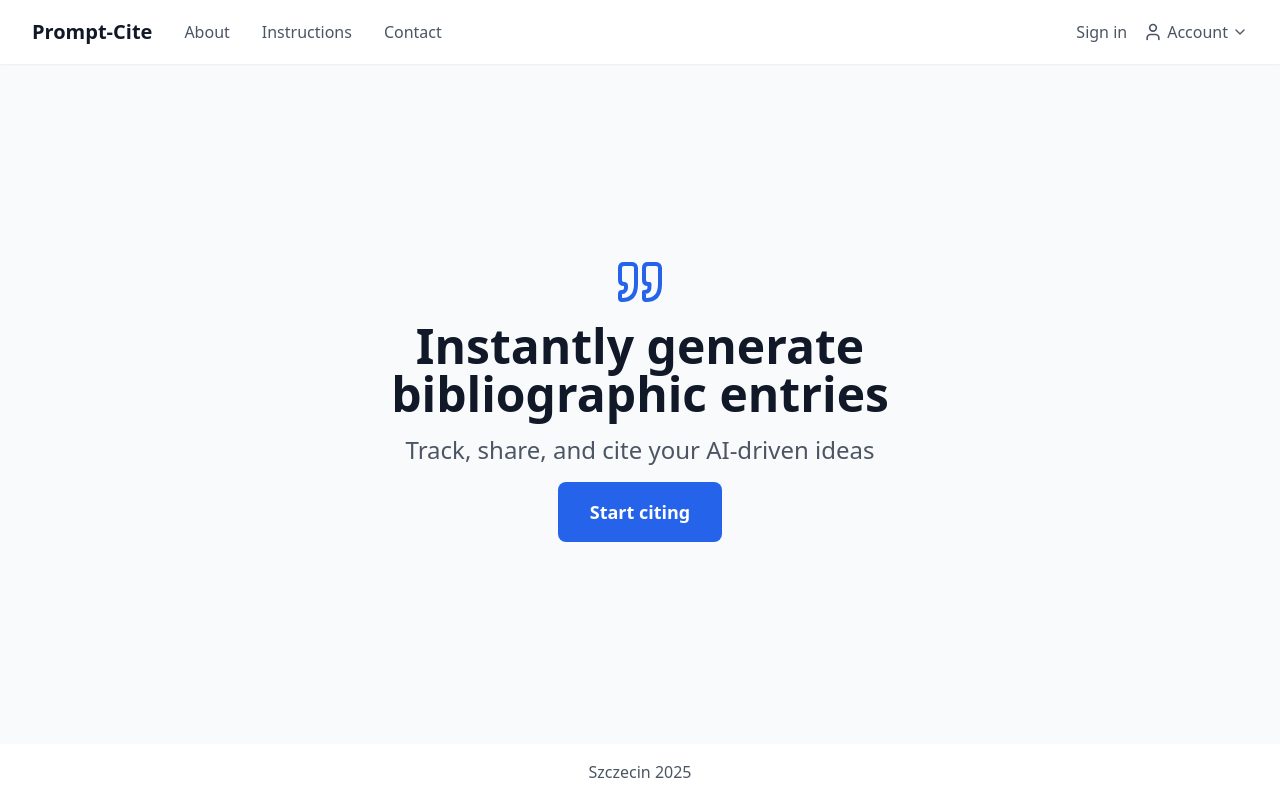
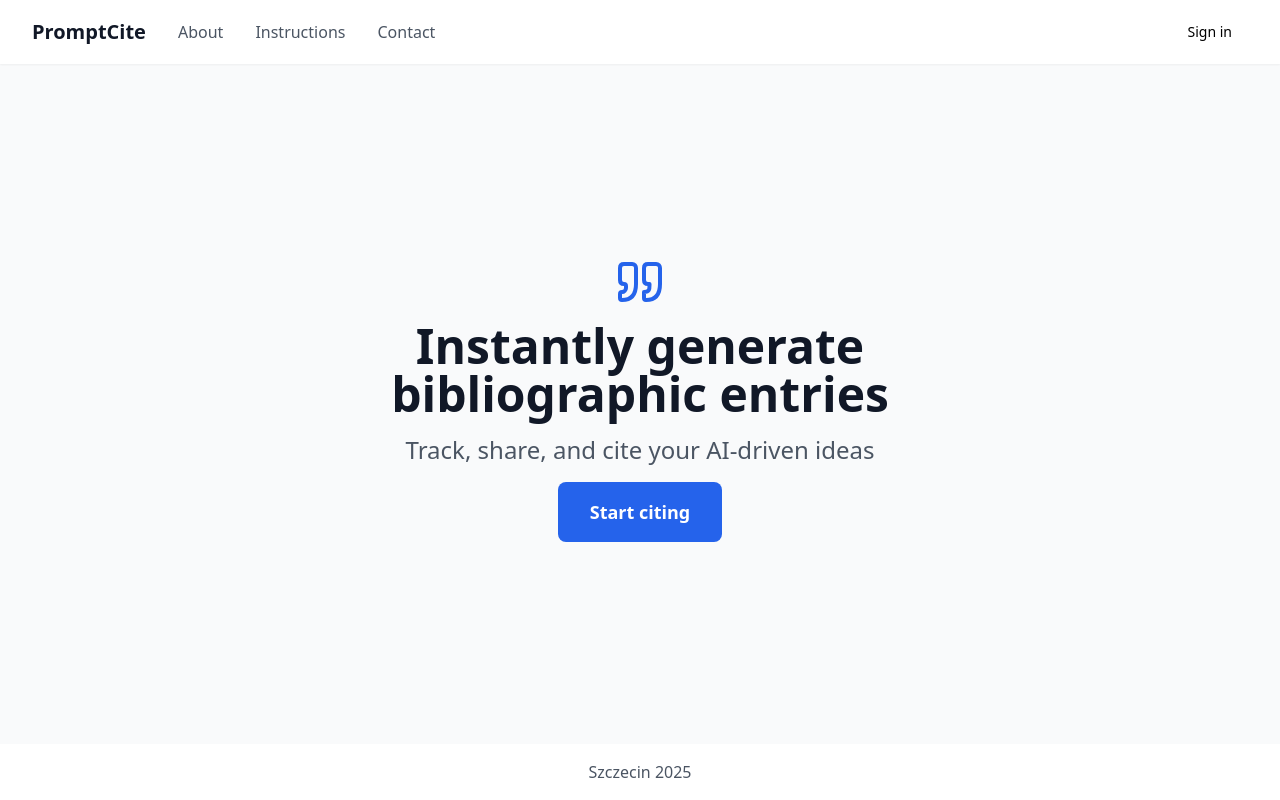
Before and after one commit to tuPeWu/promptcite, a React (Vite) app in the folder project/: page / in a window 1280 px wide. Built offline with nearby package versions, Linux system fonts and the light colour scheme.

Commit message:
DropDown Menu, main.tsx modified

```diff
--- /dev/null
+++ b/project/src/components/AccountDropdown.tsx
@@ -0,0 +1,67 @@
+import { useAuth0 } from '@auth0/auth0-react';
+import { useState } from 'react';
+import { Link } from 'react-router-dom';
+
+export default function AccountDropdown() {
+  const { isAuthenticated, loginWithRedirect, logout, user, isLoading } = useAuth0();
+  const [isOpen, setIsOpen] = useState(false);
+
+  if (isLoading) return null;
+
+  if (!isAuthenticated) {
+    return (
+      <button
+        className="text-sm px-4 py-2 rounded hover:underline"
+        onClick={() => loginWithRedirect()}
+      >
+        Sign in
+      </button>
+    );
+  }
+
+  return (
+    <div className="relative inline-block text-left">
+      <button
+        onClick={() => setIsOpen((prev) => !prev)}
+        className="flex items-center gap-2 px-4 py-2 rounded hover:bg-gray-100"
+      >
+        <span className="text-sm">{user?.name || user?.email}</span>
+        <svg
+          className="w-4 h-4"
+          fill="none"
+          stroke="currentColor"
+          viewBox="0 0 24 24"
+        >
+          <path strokeLinecap="round" strokeLinejoin="round" strokeWidth={2} d="M19 9l-7 7-7-7" />
+        </svg>
+      </button>
+
+      {isOpen && (
+        <div className="absolute right-0 mt-2 w-48 bg-white border shadow-md rounded z-50">
+          <Link
+            to="/settings"
+            className="block px-4 py-2 text-sm hover:bg-gray-100"
+            onClick={() => setIsOpen(false)}
+          >
+            Settings
+          </Link>
+          <Link
+            to="/my-prompts"
+            className="block px-4 py-2 text-sm hover:bg-gray-100"
+            onClick={() => setIsOpen(false)}
+          >
+            My Prompts
+          </Link>
+          <button
+            className="w-full text-left px-4 py-2 text-sm hover:bg-gray-100"
+            onClick={() =>
+              logout({ logoutParams: { returnTo: window.location.origin } })
+            }
+          >
+            Log out
+          </button>
+        </div>
+      )}
+    </div>
+  );
+}
--- a/project/src/components/Header.tsx
+++ b/project/src/components/Header.tsx
@@ -1,15 +1,13 @@
-import React, { useState } from 'react';
+import React from 'react';
 import { Link } from 'react-router-dom';
-import { Menu, User, ChevronDown } from 'lucide-react';
+import AccountDropdown from './AccountDropdown';
 
 const Header = () => {
-  const [isAccountMenuOpen, setIsAccountMenuOpen] = useState(false);
-
   return (
     <header className="bg-white shadow-sm">
       <nav className="max-w-7xl mx-auto px-4 sm:px-6 lg:px-8 h-16 flex items-center justify-between">
         <div className="flex items-center space-x-8">
-          <Link to="/" className="text-xl font-bold text-gray-900">Prompt-Cite</Link>
+          <Link to="/" className="text-xl font-bold text-gray-900">PromptCite</Link>
           <div className="hidden md:flex space-x-8">
             <Link to="/about" className="text-gray-600 hover:text-gray-900">About</Link>
             <Link to="/instructions" className="text-gray-600 hover:text-gray-900">Instructions</Link>
@@ -18,34 +16,7 @@ const Header = () => {
         </div>
 
         <div className="flex items-center space-x-4">
-          <Link to="/signin" className="text-gray-600 hover:text-gray-900">Sign in</Link>
-          <div className="relative">
-            <button
-              onClick={() => setIsAccountMenuOpen(!isAccountMenuOpen)}
-              className="flex items-center space-x-1 text-gray-600 hover:text-gray-900"
-            >
-              <User size={20} />
-              <span>Account</span>
-              <ChevronDown size={16} />
-            </button>
-
-            {isAccountMenuOpen && (
-              <div className="absolute right-0 mt-2 w-48 bg-white rounded-md shadow-lg py-1 z-10">
-                <Link
-                  to="/settings"
-                  className="block px-4 py-2 text-sm text-gray-700 hover:bg-gray-100"
-                >
-                  Settings
-                </Link>
-                <Link
-                  to="/my-prompts"
-                  className="block px-4 py-2 text-sm text-gray-700 hover:bg-gray-100"
-                >
-                  My Prompts
-                </Link>
-              </div>
-            )}
-          </div>
+          <AccountDropdown />
         </div>
       </nav>
     </header>
```
